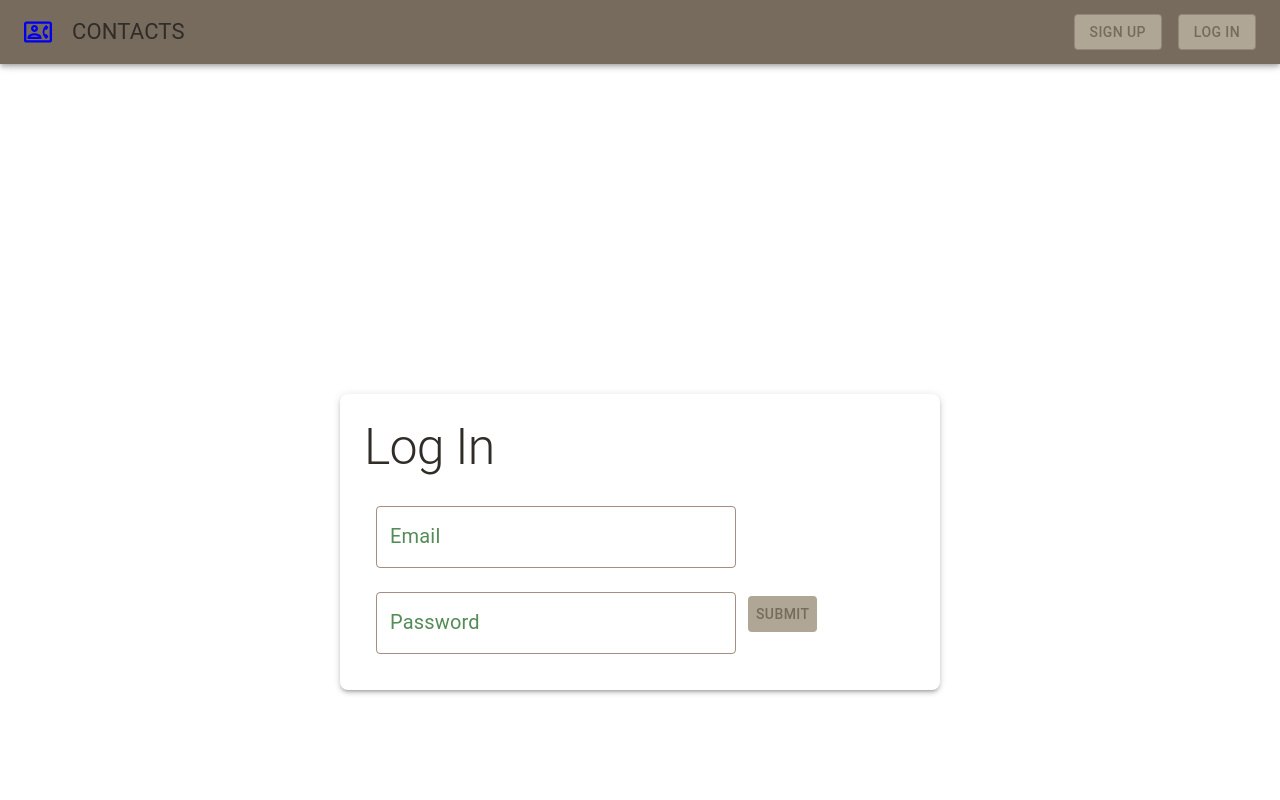
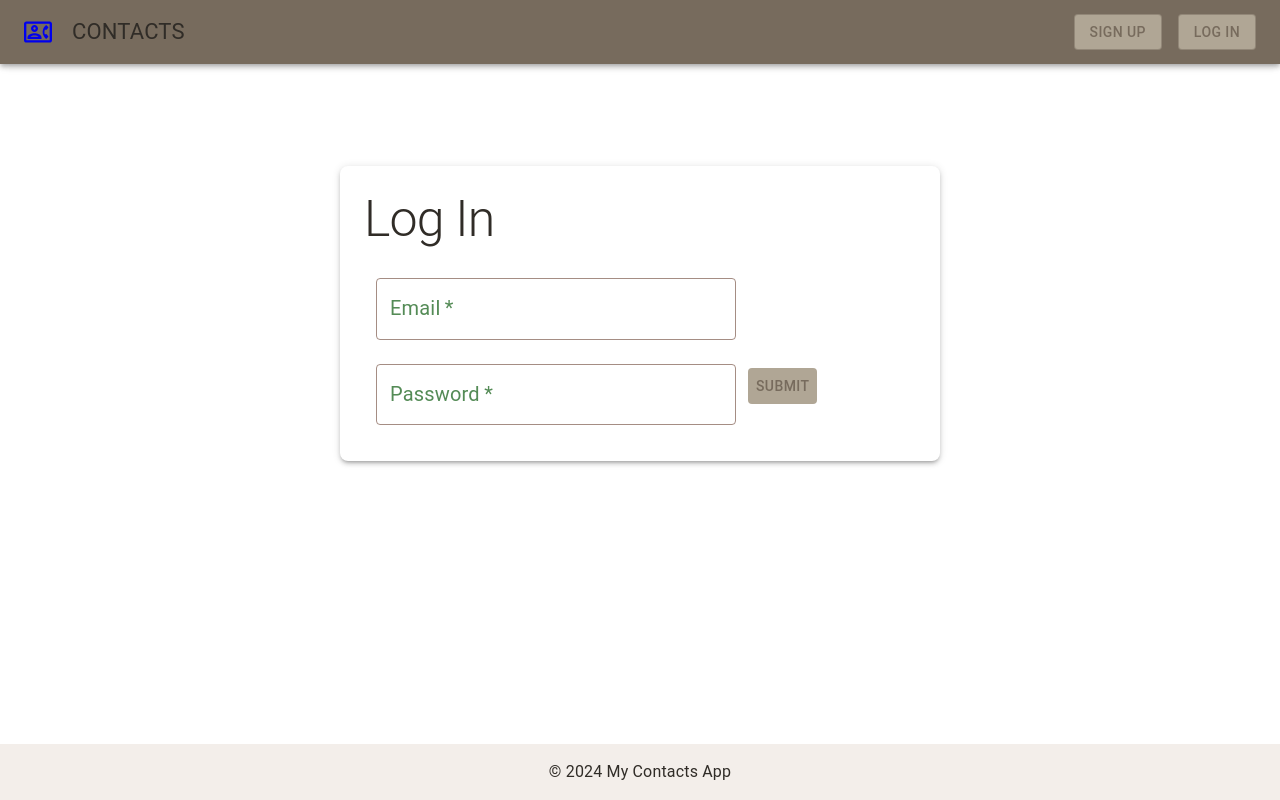
Before and after one commit to sunny7657/goit-react-hw-08-phonebook, a React (Create React App) app: page /login in a window 1280 px wide. Shown: the top 800 px of the page. Built offline with nearby package versions, Linux system fonts and the light colour scheme.

Commit message:
fix/pages interface, add api http-proxy-middleware

```diff
--- a/package.json
+++ b/package.json
@@ -14,6 +14,7 @@
     "@testing-library/react": "^12.1.4",
     "@testing-library/user-event": "^13.5.0",
     "axios": "^1.6.7",
+    "http-proxy-middleware": "^3.0.0",
     "notiflix": "^3.2.7",
     "react": "^18.1.0",
     "react-dom": "^18.1.0",
--- a/src/api/auth-api.js
+++ b/src/api/auth-api.js
@@ -1,7 +1,7 @@
 import axios from 'axios';
 
 const authInstance = axios.create({
-  baseURL: 'https://connections-api.herokuapp.com',
+  baseURL: '/api',
 });
 
 const setToken = token => {
@@ -13,7 +13,7 @@ const setToken = token => {
 
 export const signupRequest = async body => {
   const { data } = await authInstance.post('/users/signup', body);
-  setToken(data.token); //after this line we already have token in instance  and there is no need to save it again
+  setToken(data.token);
   return data;
 };
 
--- a/src/components/Filter/Filter.jsx
+++ b/src/components/Filter/Filter.jsx
@@ -14,7 +14,7 @@ export const Filter = () => {
       sx={{
         display: 'flex',
         justifyContent: 'center',
-        mb: 2, // Margin bottom
+        mb: 2,
       }}
     >
       <TextField
@@ -25,7 +25,7 @@ export const Filter = () => {
         size="small"
         fullWidth
         sx={{
-          maxWidth: '400px', // Maximum width for larger screens
+          maxWidth: '400px',
         }}
       />
     </Box>
--- a/src/components/LoginForm/LoginForm.jsx
+++ b/src/components/LoginForm/LoginForm.jsx
@@ -2,31 +2,14 @@ import { Box, Button, TextField } from '@mui/material';
 import { useDispatch } from 'react-redux';
 import { login } from '../../redux/auth/auth-operations';
 import { useForm } from 'react-hook-form';
-import { yupResolver } from '@hookform/resolvers/yup';
-import * as Yup from 'yup';
 import { Notify } from 'notiflix';
 
-const loginSchema = Yup.object().shape({
-  email: Yup.string()
-    .email('Invalid email address')
-    .required('This field is required')
-    .matches(/^[^\s@]+@[^\s@]+\.[^\s@]+$/, 'Invalid email address'),
-  password: Yup.string()
-    .required('This field is required')
-    .matches(
-      /^(?=.*[A-Z])(?=.*[a-z])(?=.*[0-9]).{8,}$/,
-      'Password must contain at least 8 characters, one uppercase letter, one lowercase letter, and one number'
-    ),
-});
-
 const LoginForm = () => {
-  const {
-    register,
-    handleSubmit,
-    reset,
-    formState: { errors },
-  } = useForm({
-    resolver: yupResolver(loginSchema),
+  const { register, handleSubmit, reset } = useForm({
+    initialValue: {
+      email: '',
+      password: '',
+    },
   });
   const dispatch = useDispatch();
 
@@ -52,17 +35,17 @@ const LoginForm = () => {
     >
       <TextField
         type="email"
+        name="email"
         label="Email"
-        error={!!errors.email}
-        helperText={errors.email?.message}
-        {...register('email')}
+        required
+        {...register('email', { required: 'This field is required' })}
       />
       <TextField
         type="password"
+        name="password"
         label="Password"
-        error={!!errors.password}
-        helperText={errors.password?.message}
-        {...register('password')}
+        required
+        {...register('password', { required: 'This field is required' })}
       />
       <Button
         type="submit"
--- a/src/pages/LoginPage.jsx
+++ b/src/pages/LoginPage.jsx
@@ -15,7 +15,7 @@ const LoginPage = () => {
         display: 'flex',
         justifyContent: 'center',
         alignItems: 'center',
-        minHeight: '100vh',
+        hangingPunctuationHeight: '100vh',
         backgroundColor: theme => theme.palette.background.paper,
         padding: 3,
       }}
--- a/src/pages/SignupPage.jsx
+++ b/src/pages/SignupPage.jsx
@@ -15,7 +15,7 @@ const SignupPage = () => {
         display: 'flex',
         justifyContent: 'center',
         alignItems: 'center',
-        minHeight: '100vh',
+        hangingPunctuationHeight: '100vh',
         backgroundColor: theme => theme.palette.background.paper,
         padding: 3,
       }}
```
Also changed, not shown: src/setupProxy.js (added, +12 -0 lines), 1 other file (tests, documents, lock files or other folders).
